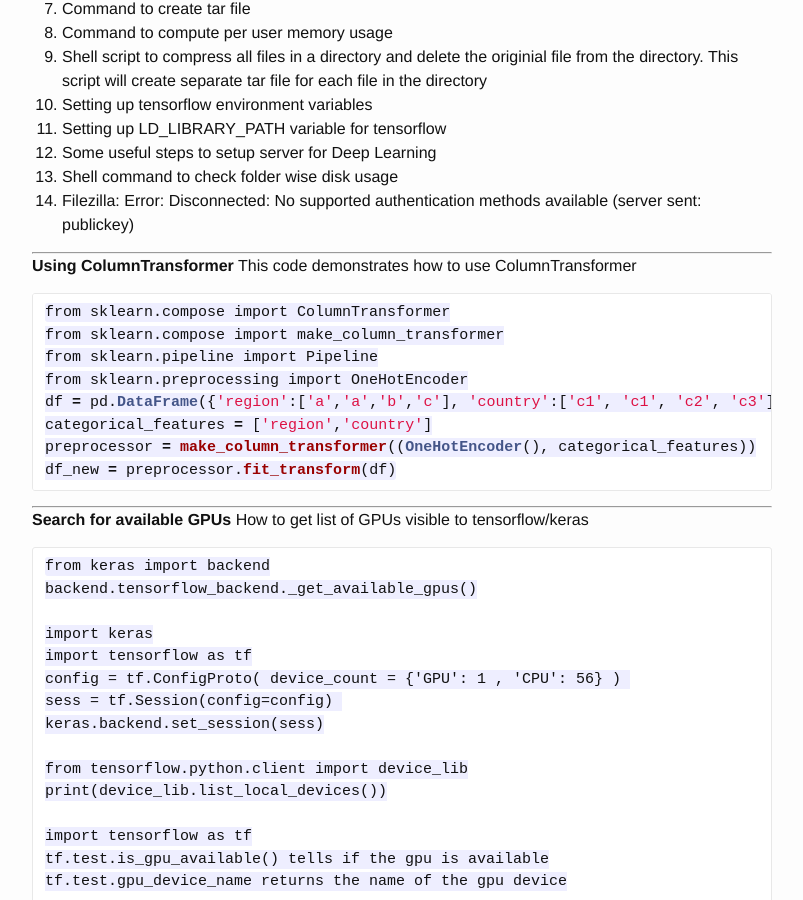
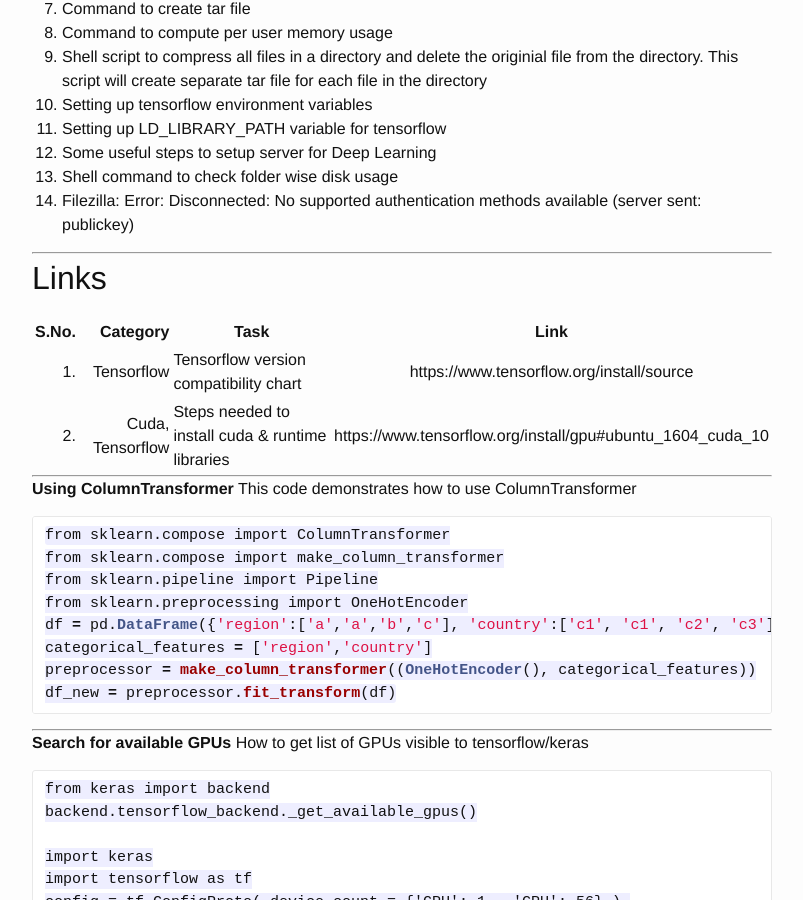
Before and after one commit to agarnitin86/agarnitin86.github.io, a Jekyll site: the page built from _posts/2019-11-19-Help.markdown, in a window 1280 px wide and 900 px high, scrolled down 512 px. Shown: the whole window, without its empty margins (238-1041 px from the left). Built offline with Jekyll 4.4.1, drawn with Linux system fonts in a browser that asks for light colours; some of the changed text lies outside the part shown.

Commit message:
Update 2019-11-19-Help.markdown

```diff
--- a/_posts/2019-11-19-Help.markdown
+++ b/_posts/2019-11-19-Help.markdown
@@ -23,6 +23,15 @@ categories: GCP
 12. Some useful steps to setup server for Deep Learning
 13. Shell command to check folder wise disk usage
 14. Filezilla: Error: Disconnected: No supported authentication methods available (server sent: publickey)
+
+---
+
+## Links
+
+|S.No.   | Category   | Task        | Link           |
+|--------:|----------------:| ------------- |:-------------:|
+|1. | Tensorflow | Tensorflow version compatibility chart      | https://www.tensorflow.org/install/source |
+|2. | Cuda, Tensorflow | Steps needed to install cuda & runtime libraries   | https://www.tensorflow.org/install/gpu#ubuntu_1604_cuda_10 |
 
 ---
 
```
Also changed, not shown: other parts of _posts/2019-11-19-Help.markdown (+0 -9 lines).
